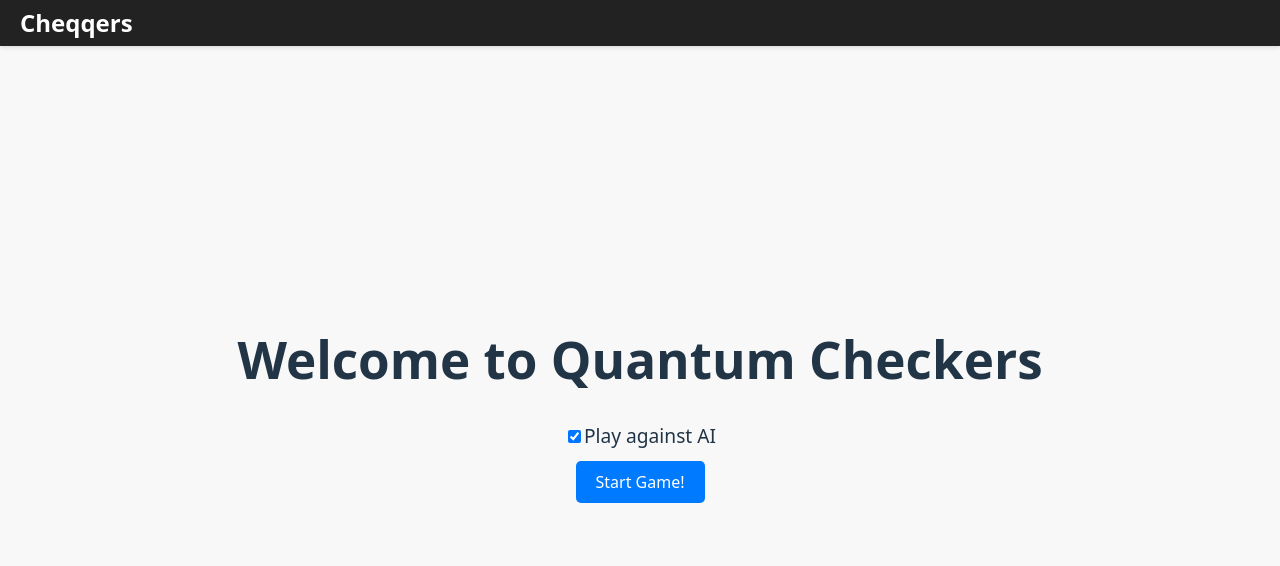
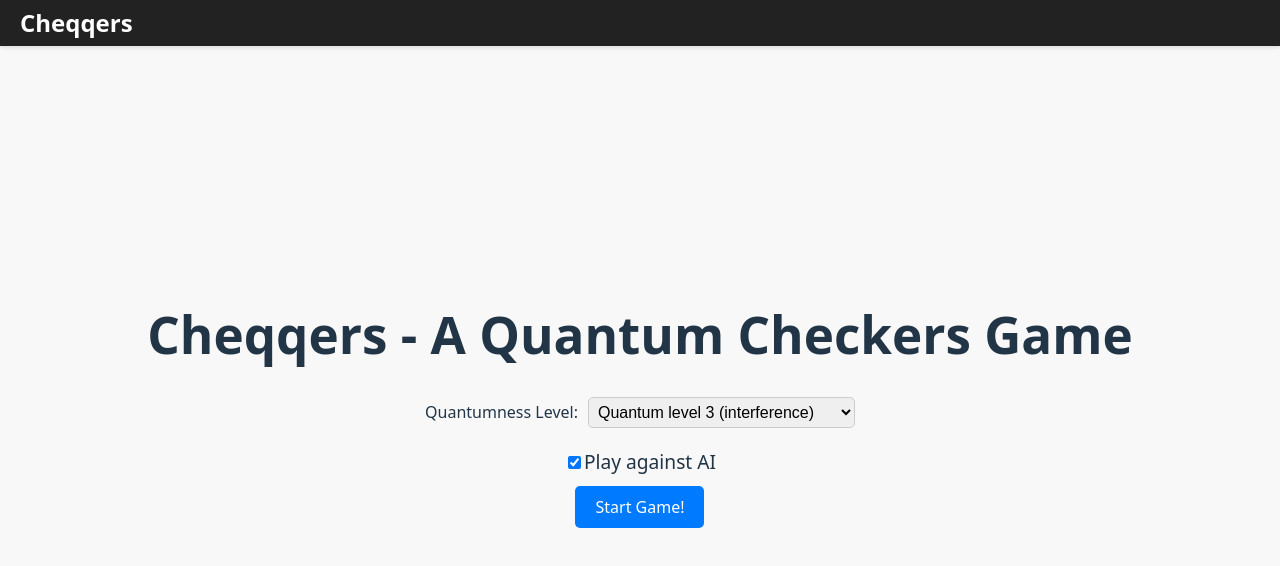
Before and after one commit to raatmarien/cheqqers, a React (Vite) app in the folder frontend/: page / in a window 1280 px wide. Shown: the top 566 px of the page. Built offline with nearby package versions, Linux system fonts and the light colour scheme; no server answers.

Commit message:
Add option to change quantum level

```diff
--- a/frontend/src/App.tsx
+++ b/frontend/src/App.tsx
@@ -12,7 +12,13 @@ const App: React.FC = () => {
     return localStorage.getItem("gameStarted") === "true";
   });
 
-  const [againstAi, setAgainstAi] = useState(true);
+  const [quantumnessLevel, setQuantumnessLevel] = useState(() => {
+    return localStorage.getItem("quantumnessLevel") || "3";
+  });
+
+  const [againstAi, setAgainstAi] = useState(() => {
+    return (localStorage.getItem("againstAi") || "true") == "true";
+  });
 
   const onMove = async (moveIndex: number) => {
     const data = await doMove(boardState, moveIndex, againstAi);
@@ -44,14 +50,39 @@ const App: React.FC = () => {
     localStorage.removeItem("gameStarted");
   };
 
+  const handleQuantumnessChange = (event: React.ChangeEvent<HTMLSelectElement>) => {
+    const selectedLevel = event.target.value;
+    setQuantumnessLevel(selectedLevel);
+    localStorage.setItem("quantumnessLevel", selectedLevel);
+  };
+
+  const handleAiChange = (event) => {
+    const ai = event.target.checked;
+    setAgainstAi(ai);
+    localStorage.setItem("againstAi", `${ai}`);
+  };
+
   let startMenu = (
     <div className="start-menu">
-      <h1>Welcome to Quantum Checkers</h1>
+      <h1>Cheqqers - A Quantum Checkers Game</h1>
+      <div className="quantumness-selector">
+        <label htmlFor="quantumness-level">Quantumness Level:</label>
+        <select
+          id="quantumness-level"
+          value={quantumnessLevel}
+          onChange={handleQuantumnessChange}
+        >
+          <option value="0">Classical</option>
+          <option value="1">Quantum level 1 (superpositions)</option>
+          <option value="2">Quantum level 2 (entanglement)</option>
+          <option value="3">Quantum level 3 (interference)</option>
+        </select>
+      </div>
       <label className="checkbox-label">
         <input
           type="checkbox"
-          checked={againstAi}
-          onChange={(e) => setAgainstAi(e.target.checked)}
+          checked={againstAi == true}
+          onChange={handleAiChange}
         />
         Play against AI
       </label>
--- a/frontend/src/index.css
+++ b/frontend/src/index.css
@@ -143,3 +143,22 @@ button:focus-visible {
 .exit-button:hover {
   background-color: #cc0000;
 }
+
+
+/* Quantumness selector styles */
+.quantumness-selector {
+  margin-top: 15px;
+  margin-bottom: 20px;
+  font-size: 1em;
+}
+
+.quantumness-selector label {
+  margin-right: 10px;
+}
+
+.quantumness-selector select {
+  padding: 5px;
+  font-size: 1em;
+  border-radius: 5px;
+  border: 1px solid #ccc;
+}
```
